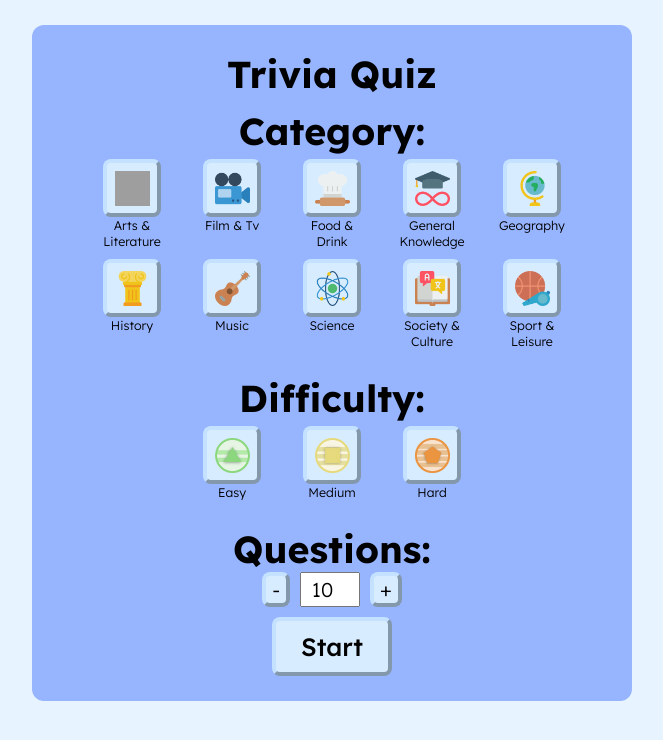
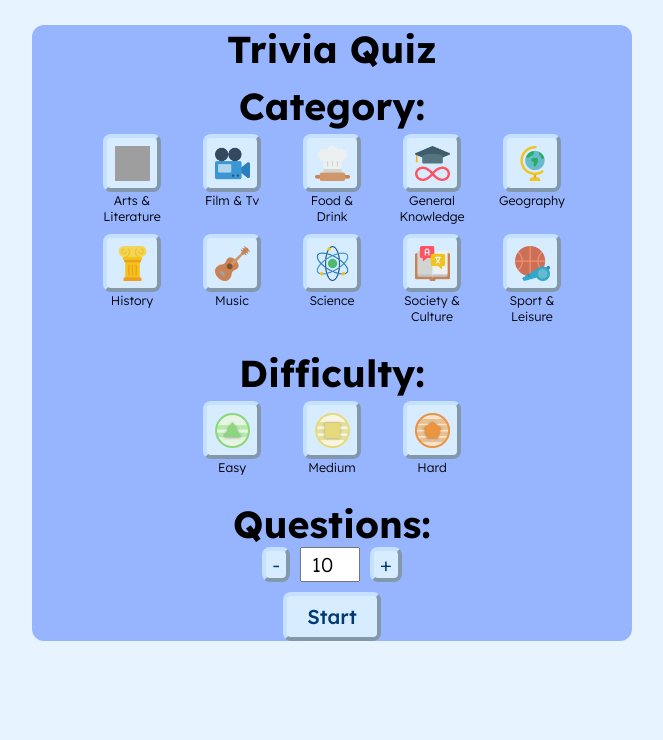
Before and after one commit to ZBelouchi/quiz, a React (Create React App) app: page / in a window 1280 px wide. Shown: the top 740 px of the page, without its empty margins (308-971 px from the left). Built offline with nearby package versions, Linux system fonts and the light colour scheme; grey boxes are pictures that could not be loaded.

Commit message:
added prototype styles for question

```diff
--- a/src/components/Modal.js
+++ b/src/components/Modal.js
@@ -1,13 +1,13 @@
 // import ReactDOM from 'react-dom'
 
-export default function Modal({open, children, onClose}) {
+export default function Modal({open, children, onClose, modalClass}) {
     const MODAL_STYLES = {
         position: 'fixed',
         top: '50%',
         left:'50%',
         translate: '-50% -50%',
         zIndex: 1000,
-        backgroundColor: 'gray',
+        backgroundColor: 'white',
         border: '2px solid black'
     }
     const OVERLAY_STYLES = {
@@ -26,12 +26,12 @@ export default function Modal({open, children, onClose}) {
     return (
         <>
             <div style={OVERLAY_STYLES}/>
-            <div style={MODAL_STYLES}>
+            <div style={MODAL_STYLES} className={modalClass}>
                 {children}
 
-                <button onClick={() => {
+                {/* <button onClick={() => {
                     onClose()
-                }}>Cancel</button>
+                }}>Cancel</button> */}
             </div>
         </>//,
         // document.getElementById('portal')
--- a/src/components/Options.js
+++ b/src/components/Options.js
@@ -59,7 +59,7 @@ export default function Options() {
     }, [response])
 
     return (
-        <section className="options">
+        <section className="container options">
             <h1>Trivia Quiz</h1>
             <form className="options__form" onSubmit={handleSubmit}>
                 {/* category */}
--- a/src/components/Question.js
+++ b/src/components/Question.js
@@ -16,35 +16,32 @@ export default function Answers() {
     const question = JSON.parse(window.sessionStorage.getItem('questions'))[gameData.currentQuestion]
     const [answers, setAnswers] = useState([question.correctAnswer, ...question.incorrectAnswers].sort(function(a, b){return 0.5 - Math.random()}))
     const correct = answers.indexOf(question.correctAnswer)
-    const statusStyles = {
-        // default
-        0: {},
-        // correct
-        1: {
-            background: "green",
-            color: "white"
-        },
-        // incorrect
-        2: {
-            background: "red",
-            color: "white"
-        }
+    const statusClasses = {
+        0: "",
+        1: "question__choice--down question__choice--correct",
+        2: "question__choice--down question__choice--incorrect"
     }
 
     return (
         <section className='question'>
+            <div className="container container--top">
+                <div className="question__status flex">
+                    {/* question number */}
+                    <p className='question__number'>Question {gameData.currentQuestion + 1} of {gameData.questionTotal}</p>
                     {/* score */}
-            <p>Score: {gameData.currentScore} ; {(gameData.currentScore / gameData.questionTotal)* 100}%</p>
-            {/* question number */}
-            <p>Question {gameData.currentQuestion + 1} of {gameData.questionTotal}</p>
+                    <p className='question__score'>Score: {gameData.currentScore}</p>
+                </div>
+            </div>
+            <progress className='question__progress' value={gameData.currentQuestion} max={gameData.questionTotal}>{(gameData.currentScore / gameData.questionTotal)* 100}%</progress>
+            <div className="container container--bottom">
                 {/* question */}
                 <h2 className="question__prompt">{question.question}</h2>
 
                 {/* 4 answers */}
-            <div className="question__choices">
+                <div className="question__choices flex">
                     {answers.map((text, index) => (
                         <p
-                        className="question__choice"
+                            className={`question__choice ${statusClasses[status[index]]}`}
                             onClick={() => setStatus(() => {
                                 // prevent multiple submissions
 
@@ -64,25 +61,28 @@ export default function Answers() {
                                 setGameData({...gameData, hasAnswered: true})
                                 return newStatus
                             })}
-                        style={statusStyles[status[index]]}
                         >{text}</p>
                     ))}
                 </div>
 
-            <div className="row">
+                <div className="question__buttons flex">
                     {/* reset button */}
-                <button onClick={() => setIsOpen(true)}>Reset</button>
-                <Modal open={isOpen} onClose={() => setIsOpen(false)}>
-                    <p>Reset and lose all progress?</p>
-                    <button onClick={() => {
+                    <button className='question__reset btn' onClick={() => setIsOpen(true)}>Reset</button>
+                    <Modal open={isOpen} onClose={() => setIsOpen(false)} modalClass="reset">
+                        <h2>Reset and lose all progress?</h2>
+                        <div className="reset__buttons flex">
+                            <button className='reset__reset btn' onClick={() => {
                                 window.sessionStorage.removeItem('questions')
                                 window.sessionStorage.removeItem('gameData')
                                 nav('/')
                             }}>Reset</button>
+
+                            <button className='reset__cancel btn' onClick={() => {setIsOpen(false)}}>Cancel</button>
+                        </div>
                     </Modal>
 
                     {/* next question button */}
-                <button onClick={() => {
+                    <button className='question__next btn' onClick={() => {
                         // check if current question = total questions
                         if (!gameData.hasAnswered) {
                             return
@@ -100,6 +100,8 @@ export default function Answers() {
 
                     }}>Next Question</button>
                 </div>
+            </div>
+
         </section>
     )
 }
--- a/src/styles/partials/_breakpoints.scss
+++ b/src/styles/partials/_breakpoints.scss
@@ -0,0 +1,27 @@
+$breakpoints: (
+    "xs": 0,
+    "sm": 500px,
+    "md" : 800px,
+    "lg" : 1100px
+);
+
+@mixin xs {
+    @media (max-width: #{map-get($breakpoints, "sm") - 1}) {
+        @content;
+    }
+}
+@mixin sm {
+    @media (min-width: map-get($breakpoints, "sm")) {
+        @content;
+    }
+}
+@mixin md {
+    @media (min-width: map-get($breakpoints, "md")) {
+        @content;
+    }
+}
+// @mixin lg {
+//     @media (min-width: map-get($breakpoints, "lg")) {
+//         @content;
+//     }
+// }
--- a/src/styles/partials/_mixins.scss
+++ b/src/styles/partials/_mixins.scss
@@ -7,12 +7,17 @@
     translate: -50% -50%;
 }
 
-@mixin button($up: $button-light, $down: $button-dark) {
-    background: $button-light;
-    border: 4px outset darken($button-light, 4);
+@mixin button($color: $button-light) {
+    $up: $color;
+    $down: darken($color, 10);
+    $font: darken($color, 70);
+
+    background: $up;
+    border: 4px outset darken($up, 4);
     border-radius: 8px;
-    &--checked, &:active {
-        background: $button-dark;
-        border: 4px inset darken($button-dark, 4);
+    color: $font;
+    &--checked, &--down, &:active {
+        background: $down;
+        border: 4px inset darken($down, 4);
     }
 }
--- a/src/styles/partials/_variables.scss
+++ b/src/styles/partials/_variables.scss
@@ -2,15 +2,15 @@
 $primary-dark: #161443;
 $primary-mid: #97b4ff;
 $primary-light: #e7f3ff;
-$secondary-mid: #fff1d8;
-$secondary-light: #ffdc95;
+$secondary-light: #fff1d8;
+$secondary-mid: #ffdc95;
 
 $button-dark: #add7ff;
 $button-light: #d8ecff;
-$correct-dark: #3c951c;
-$correct-light: #74ff61;
+$correct-dark: #40c210;
+$correct-light: #9dff90;
 $incorrect-dark: #f12c2c;
-$incorrect-light: #ff9696;
+$incorrect-light: #ffacac;
 
 // fonts
 @font-face {
--- a/src/styles/style.sass
+++ b/src/styles/style.sass
@@ -16,12 +16,19 @@ html
     border-radius: 12px
     width: 90%
     max-width: 600px
-    padding: 1em
+    // padding: 1em
     margin: 1em auto
     background: $primary-mid
-
+.container
+    margin: 1em
+    // @include debug(black)
+    &--top
+        margin-bottom: 0
+    &--bottom
+        margin-top: 0
 img
     max-width: 100%
+
 h1, h2, h3
     font-family: $header
     text-align: center
@@ -30,7 +37,7 @@ h1, h2, h3
     text-transform: capitalize
     text-align: center
 .btn
-    font: 1em $normal
+    font: 0.8em $normal
     padding: 0.4em 1em
     display: block
     @include button
@@ -100,9 +107,66 @@ h1, h2, h3
         margin: auto
 
 .question
+    // @include debug(black)
+    &__progress
+        -webkit-appearance: none
+        appearance: none
+        width: 100%
+        height: 0.8em
+        border: 2px inset $primary-mid
+        // scale: 109% 100%
+        &::-webkit-progress-bar
+            background-color: $primary-light
+        &::-webkit-progress-value
+            background-color: blue
+            border-top-right-radius: 8px
+            border-bottom-right-radius: 8px
+
+    &__status
+        justify-content: space-between
+    &__number, &__score
+    &__prompt
+        // @include debug(red)
+    &__choices
+        // @include debug(green)
+        flex-wrap: wrap
+
+    &__choice
+        // @include debug(yellow)
+        @include button
+        width: 100%
+        // margin: 1em
+        &--correct
+            @include button($color: $correct-light)
+        &--incorrect
+            @include button($color: $incorrect-light)
+
+        @include sm
+            width: 50%
+    &__reset
+        @include button($color: red)
+        color: white
+    &__next
+
+.reset
+    background: $primary-light
+    padding: 1em
+    &__buttons
+        justify-content: center
+        margin: auto
+        flex-direction: column
+        @include sm
+            flex-direction: row
+    &__reset
+        @include button($color: red)
+        color: white
 
 .results
 
 .grid
 .flex
     display: flex
+
+@include sm
+    .row
+        display: flex
```
Lines whose indentation alone changed are shown as unchanged.
